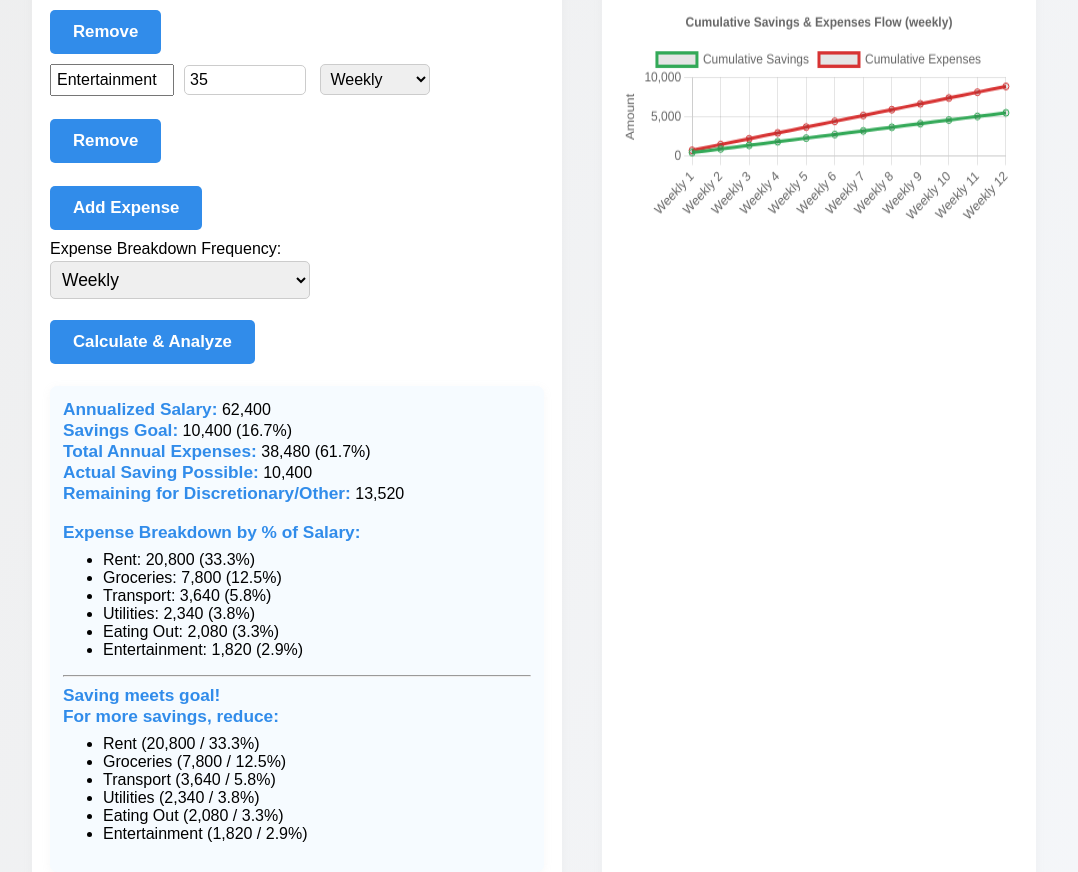
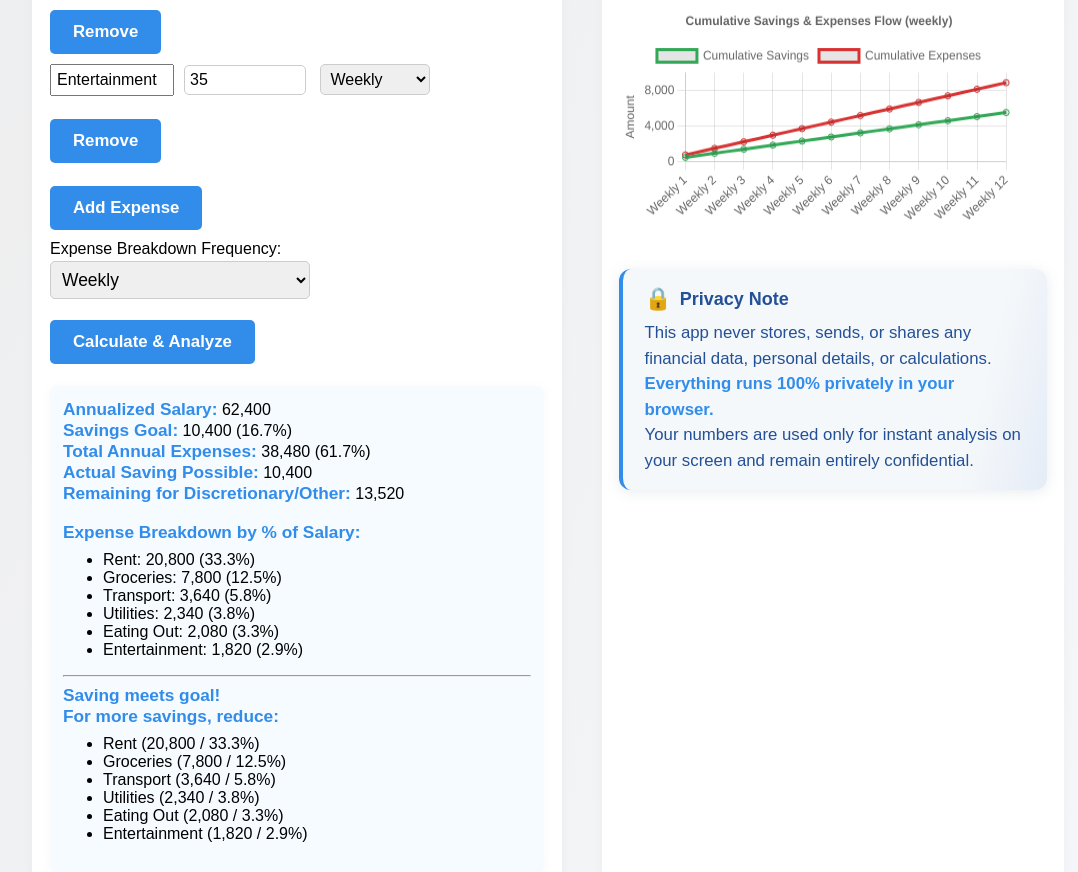
Before and after one commit to bigturtlegame-star/FirstGame, a plain HTML site: page index.html in a window 1280 px wide. Shown: the part 841-1713 px from the top of the page, without its empty margins (58-1136 px from the left). Drawn offline with nearby package versions, Linux system fonts and the light colour scheme.

Commit message:
Update index.html
Added Privacy note.

```diff
--- a/index.html
+++ b/index.html
@@ -176,6 +176,18 @@
       <canvas id="barChart"></canvas>
       <canvas id="expenseBreakChart"></canvas>
       <canvas id="curveFlowChart"></canvas>
+     <div style="margin-top:24px; padding:17px 22px; background:linear-gradient(104deg,#f5f8fa 81%,#e5ecf7 100%); border-radius:12px; color:#235097; font-size:1.05em; box-shadow:0 2px 14px rgba(80,110,130,0.13); max-width:380px; float:right; border-left:4px solid #318cea;">
+  <div style="display:flex; align-items:center; gap:8px;">
+    <span style="font-size:1.3em;">🔒</span>
+    <b style="font-size:1.07em;">Privacy Note</b>
+  </div>
+  <div style="margin-top:8px; line-height:1.52;">
+    This app never stores, sends, or shares any financial data, personal details, or calculations.<br>
+    <span style="color:#318cea; font-weight:bold;">Everything runs 100% privately in your browser.</span>
+    <br>Your numbers are used only for instant analysis on your screen and remain entirely confidential.
+  </div>
+</div>
+
     </div>
   </div>
 <script>
```
